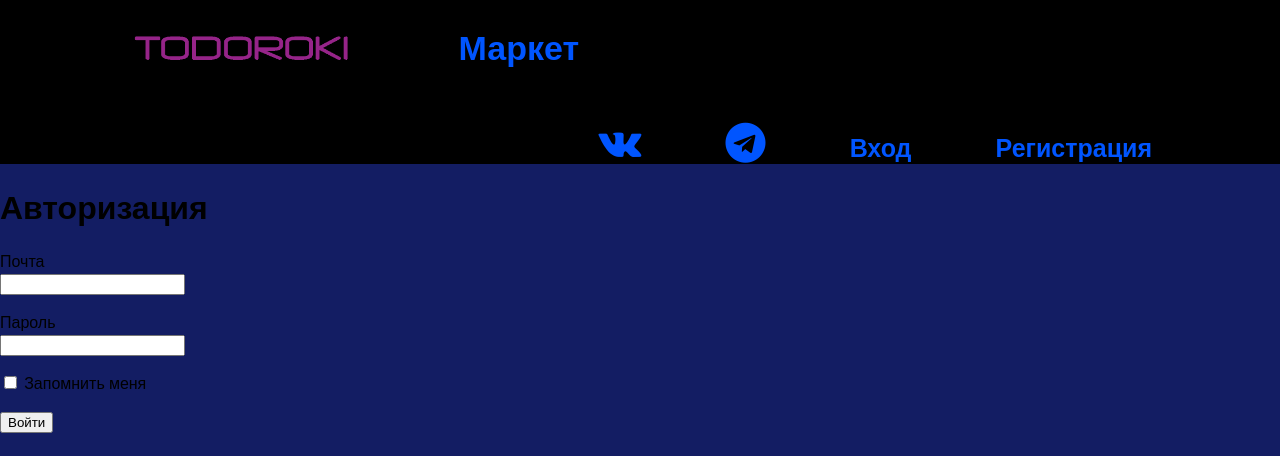
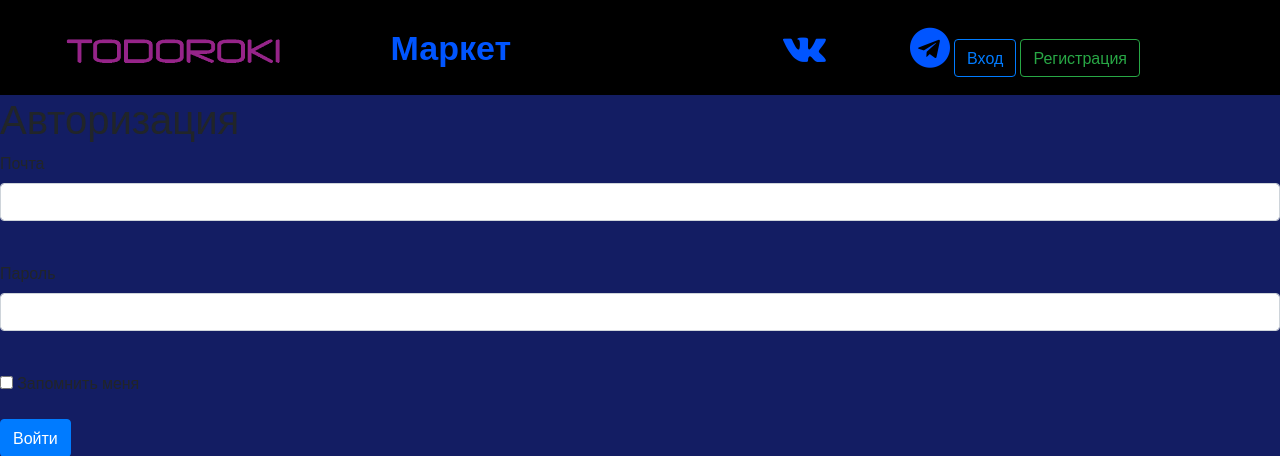
Before and after one commit to OhMyGodness123/WEB_SANYA_ANDREY, a Flask app: page /login in a window 1280 px wide. Shown: the top 456 px of the page. Run offline with Flask 2, Linux system fonts and the light colour scheme; some libraries are stand-ins or nearby versions.

Commit message:
da buttons reg and login

```diff
--- a/main.py
+++ b/main.py
@@ -166,7 +166,7 @@
 
 def main():
     db_session.global_init("db/blogs.sqlite")
-    app.run(port=2222, host='127.0.0.1')
+    app.run(port=2111, host='127.0.0.1')
 
 
 if __name__ == '__main__':
--- a/static/styles/styles.css
+++ b/static/styles/styles.css
@@ -12,8 +12,9 @@
 
 .logo {
     float: left;
-    height: 40px;
-    padding-top: 27px;
+    height: 70px;
+    padding-top: 30px;
+    padding-left: 60px;
 }
 
 header {
@@ -31,6 +32,7 @@
     margin: 0;
     padding: 10;
     list-style: none;
+    padding-right: 140px;
 }
 
 nav li {
--- a/templates/base.html
+++ b/templates/base.html
@@ -4,24 +4,72 @@
     <meta charset="UTF-8">
     <link rel="stylesheet" href="https://maxcdn.bootstrapcdn.com/font-awesome/4.7.0/css/font-awesome.min.css">
     <link href="https://fonts.googleapis.com/css?family=Open+Sans&display=swap" rel="stylesheet">
+    <script src="https://code.jquery.com/jquery-3.4.1.slim.min.js" integrity="sha384-J6qa4849blE2+poT4WnyKhv5vZF5SrPo0iEjwBvKU7imGFAV0wwj1yYfoRSJoZ+n" crossorigin="anonymous"></script>
+<script src="https://cdn.jsdelivr.net/npm/popper.js@1.16.0/dist/umd/popper.min.js" integrity="sha384-Q6E9RHvbIyZFJoft+2mJbHaEWldlvI9IOYy5n3zV9zzTtmI3UksdQRVvoxMfooAo" crossorigin="anonymous"></script>
+<script src="https://stackpath.bootstrapcdn.com/bootstrap/4.4.1/js/bootstrap.min.js" integrity="sha384-wfSDF2E50Y2D1uUdj0O3uMBJnjuUD4Ih7YwaYd1iqfktj0Uod8GCExl3Og8ifwB6" crossorigin="anonymous"></script>
+    <link rel="stylesheet" href="https://stackpath.bootstrapcdn.com/bootstrap/4.4.1/css/bootstrap.min.css" integrity="sha384-Vkoo8x4CGsO3+Hhxv8T/Q5PaXtkKtu6ug5TOeNV6gBiFeWPGFN9MuhOf23Q9Ifjh" crossorigin="anonymous">
     <link rel="stylesheet" href="/static/styles/styles.css" type="text/css">
+
     <title>Todoroki</title>
     <link rel="shortcut icon" href="static/img/logo2.png" type="image/png">
 </head>
 <body>
     <header>
-        <div class="container">
+        <div>
             <a href="/"><img src="static/img/logo.png" alt="logo" class="logo"></a>
-            <a href="/market" class="market">Маркет</a>
+            <a href="/market" class="market" style="text-decoration: none;">Маркет</a>
             <nav>
                 <ul>
-                    <li><a href="#"><i class="fa fa-vk" aria-hidden="true" style="font-size: 40px;"></i></a></li>
-                    <li><a href="#"><i class="fa fa-telegram" aria-hidden="true" style="font-size: 40px;"></i></a></li>
+                    <li><a href="#"><i class="fa fa-vk" aria-hidden="true" style="font-size: 40px; text-decoration: none;"></i></a></li>
+                    <li><a href="#"><i class="fa fa-telegram" aria-hidden="true" style="font-size: 40px; text-decoration: none;"></i></a></li>
                     {% if current_user.is_authenticated %}
-                        <li><a href="/exit"><i class="fa fa-sign-out" aria-hidden="true" style="font-size: 40px;"></i></a></li>
+                        <li><a href="/exit"><i class="fa fa-sign-out" aria-hidden="true" style="font-size: 40px; text-decoration: none;"></i></a></li>
                     {% else %}
-                        <li><a href="/enter">Вход</a></li>
-                        <li><a href="/register">Регистрация</a></li>
+                        <button type="button" class="btn btn-outline-primary" data-toggle="modal" data-target="#exampleModal">
+                          Вход
+                        </button>
+                        <div class="modal fade" id="exampleModal" tabindex="-1" role="dialog" aria-labelledby="exampleModalLabel" aria-hidden="true">
+                          <div class="modal-dialog" role="document">
+                            <div class="modal-content">
+                              <div class="modal-header">
+                                <h5 class="modal-title" id="exampleModalLabel">Modal title</h5>
+                                <button type="button" class="close" data-dismiss="modal" aria-label="Close">
+                                  <span aria-hidden="true">&times;</span>
+                                </button>
+                              </div>
+                              <div class="modal-body">
+                                ...
+                              </div>
+                              <div class="modal-footer">
+                                <button type="button" class="btn btn-secondary" data-dismiss="modal">Close</button>
+                                <button type="button" class="btn btn-primary">Save changes</button>
+                              </div>
+                            </div>
+                          </div>
+                        </div>
+
+                    <button type="button" class="btn btn-outline-success" data-toggle="modal" data-target="#exampleModal2">
+                          Регистрация
+                        </button>
+                        <div class="modal fade" id="exampleModal2" tabindex="-1" role="dialog" aria-labelledby="exampleModalLabel2" aria-hidden="true">
+                          <div class="modal-dialog" role="document">
+                            <div class="modal-content">
+                              <div class="modal-header">
+                                <h5 class="modal-title" id="exampleModalLabel2">Modal title</h5>
+                                <button type="button" class="close" data-dismiss="modal" aria-label="Close">
+                                  <span aria-hidden="true">&times;</span>
+                                </button>
+                              </div>
+                              <div class="modal-body">
+                                ...
+                              </div>
+                              <div class="modal-footer">
+                                <button type="button" class="btn btn-secondary" data-dismiss="modal">Close</button>
+                                <button type="button" class="btn btn-primary">Save changes</button>
+                              </div>
+                            </div>
+                          </div>
+                        </div>
                     {% endif %}
                 </ul>
             </nav>
```
Also changed, not shown: templates/Register.html (+24 -52 lines).
